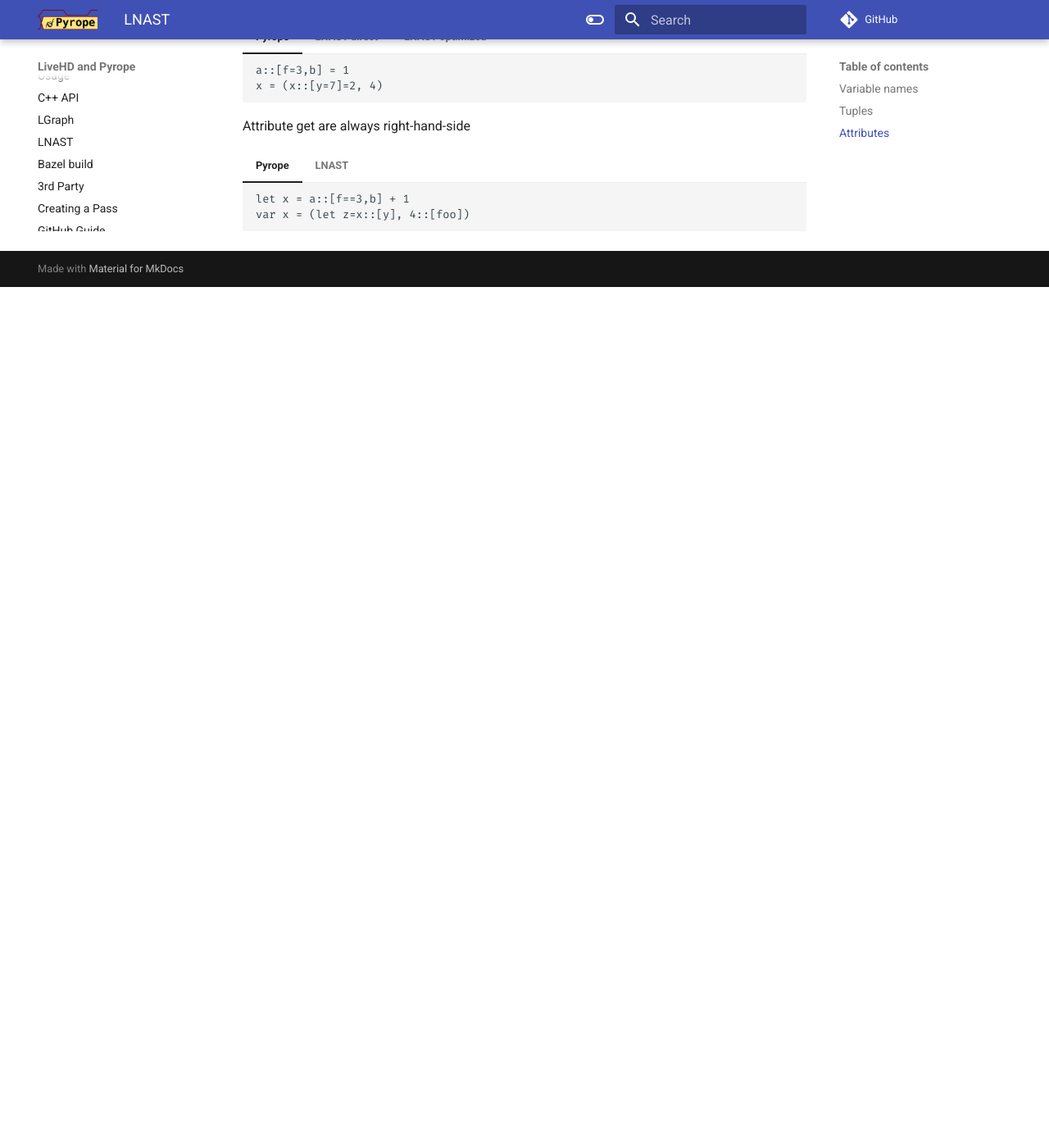
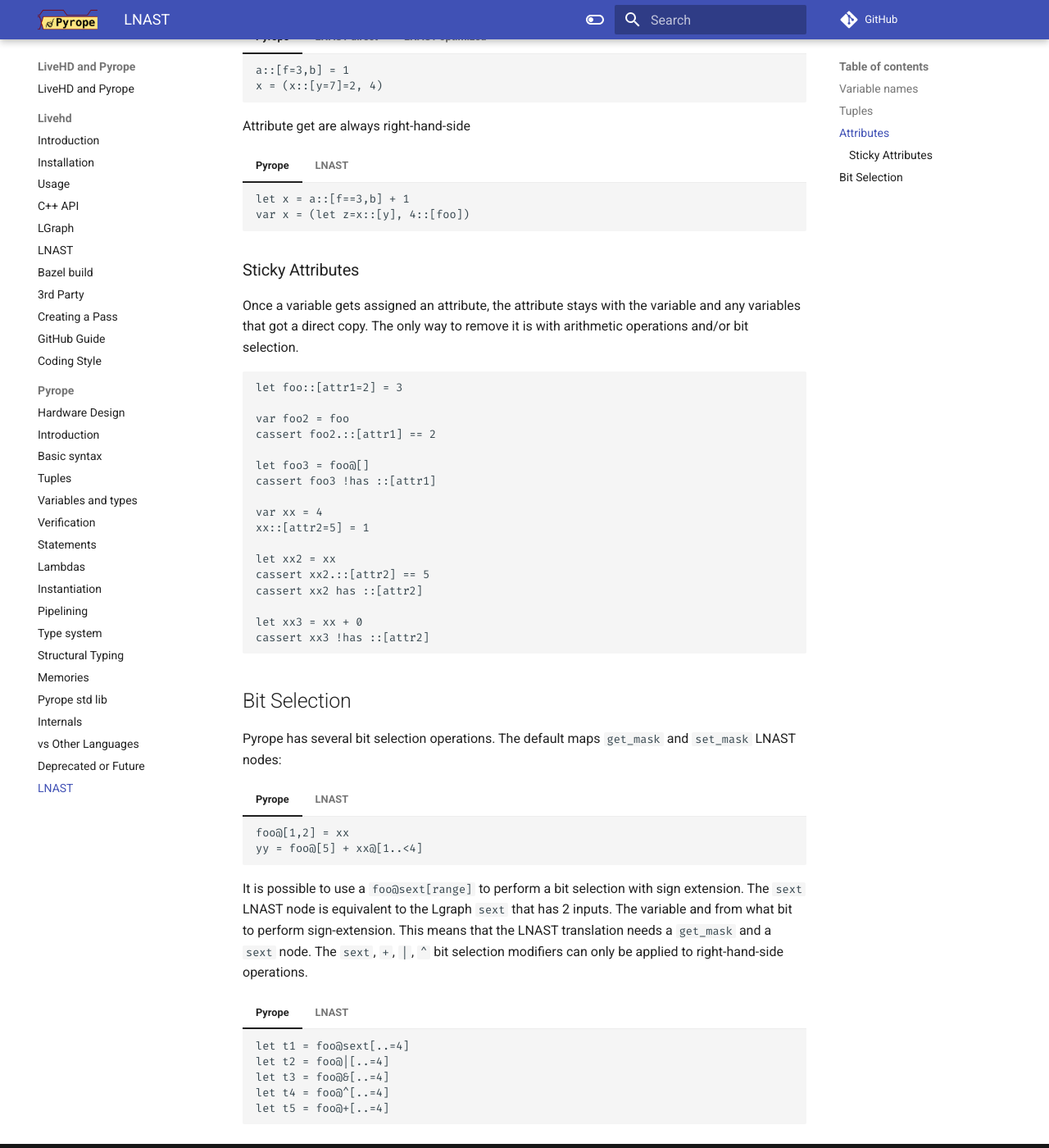
Before and after one commit to masc-ucsc/docs, an MkDocs documentation site: the page built from docs/pyrope/12-lnast.md, in a window 1280 px wide and 1400 px high, scrolled down 1675 px. Shown: the whole window at 82% size. Built offline with MkDocs 1.6.1 and Material for MkDocs 9.7.7, drawn with Linux system fonts in a browser that asks for light colours; comment, search, counter and statistics services are not loaded; before the commit the page ends 2025 px from its top, so only the background shows below that.

Commit message:
add bitselect example and clarify sticky attributes

````diff
--- a/docs/pyrope/12-lnast.md
+++ b/docs/pyrope/12-lnast.md
@@ -359,3 +359,142 @@
       const 4
       const foo
     ```
+
+### Sticky Attributes
+
+
+Once a variable gets assigned an attribute, the attribute stays with the
+variable and any variables that got a direct copy. The only way to remove it is
+with arithmetic operations and/or bit selection.
+
+
+```
+let foo::[attr1=2] = 3
+
+var foo2 = foo
+cassert foo2.::[attr1] == 2
+
+let foo3 = foo@[]
+cassert foo3 !has ::[attr1]
+
+var xx = 4
+xx::[attr2=5] = 1
+
+let xx2 = xx
+cassert xx2.::[attr2] == 5
+cassert xx2 has ::[attr2]
+
+let xx3 = xx + 0
+cassert xx3 !has ::[attr2]
+```
+
+## Bit Selection
+
+
+Pyrope has several bit selection operations. The default maps `get_mask` and `set_mask` LNAST nodes:
+
+
+=== "Pyrope"
+    ```
+    foo@[1,2] = xx
+    yy = foo@[5] + xx@[1..<4]
+    ```
+
+=== "LNAST"
+    ```
+    tup_add
+      ref ___t
+      const 1
+      const 2
+
+    set_mask
+      ref foo
+      ref ___t
+      ref xx
+
+    get_mask
+      ref ___3
+      ref foo
+      const 5
+
+    range
+      ref ___4
+      const 1
+      const 5
+
+    get_mask
+      ref ___5
+      ref xx
+      ref ___4
+
+    add
+      ref yy
+      ref ___4
+      ref ___5
+    ```
+
+It is possible to use a `foo@sext[range]` to perform a bit selection with sign
+extension. The `sext` LNAST node is equivalent to the Lgraph `sext` that has 2
+inputs. The variable and from what bit to perform sign-extension. This means
+that the LNAST translation needs a `get_mask` and a `sext` node. The `sext`,
+`+`, `|`, `^` bit selection modifiers can only be applied to right-hand-side
+operations.
+
+
+=== "Pyrope"
+    ```
+    let t1 = foo@sext[..=4]
+    let t2 = foo@|[..=4]
+    let t3 = foo@&[..=4]
+    let t4 = foo@^[..=4]
+    let t5 = foo@+[..=4]
+    ```
+
+=== "LNAST"
+    ```
+    range
+      ref ___r
+      const 0
+      const 4
+
+    get_mask
+      ref ___t
+      ref foo
+      ref ___r
+
+    sext
+      ref ___t1
+      ref ___t
+      const 4
+    let
+      ref t1
+      ref ___t1
+
+    reduce_or
+      ref ___t2
+      ref ___t
+    let
+      ref t2
+      ref ___t2
+
+    reduce_and       // reduce_and(x) == (sext(x) == -1)
+      ref ___t3
+      ref ___t
+    let
+      ref t3
+      ref ___t3
+
+    reduce_xor
+      ref ___t4
+      ref ___t
+    let
+      ref t4
+      ref ___t4
+
+    popcount
+      ref ___t5
+      ref ___t
+    let
+      ref t5
+      ref ___t5
+    ```
````
